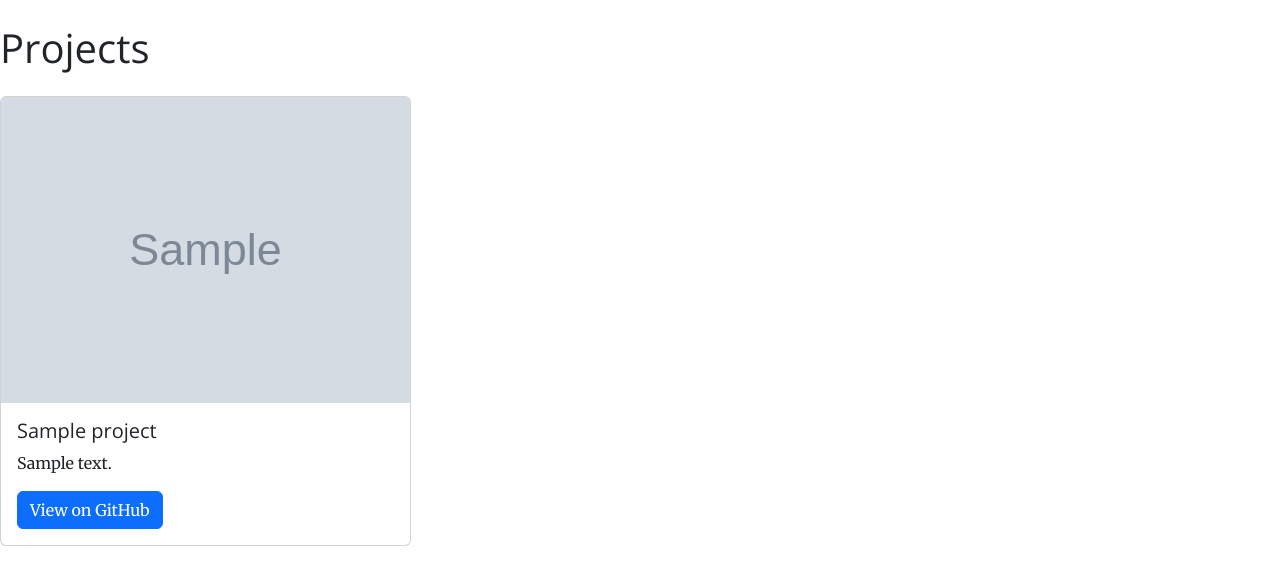
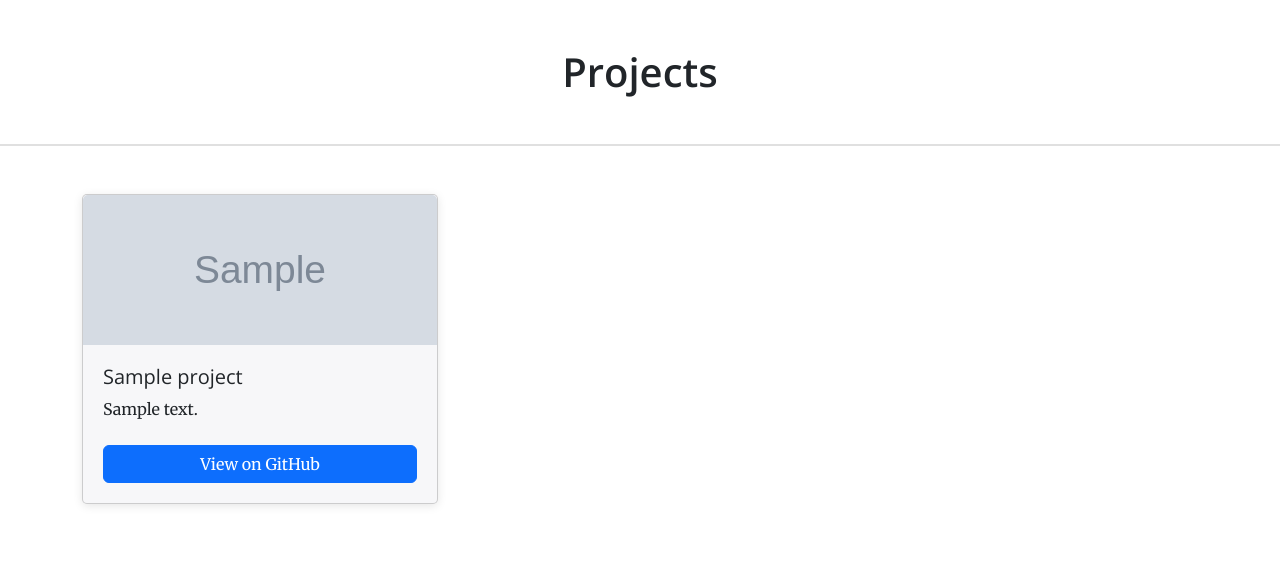
Before and after one commit to MariosAvraam/portfolio-website, a Flask app: page /projects in a window 1280 px wide. Shown: the part 56-641 px from the top of the page. Run offline with Flask 3, Linux system fonts and the light colour scheme; tables that the repository leaves empty hold one stand-in row (values such as "Sample post"); grey boxes marked "Sample" are stand-in pictures.

Commit message:
Chnage styling for project cards. Change title styling for projects page.

```diff
--- a/static/css/styles.css
+++ b/static/css/styles.css
@@ -31,13 +31,43 @@ h1, h2, h3, h4, h5, h6, .navbar-brand {
     align-items: center;
 }
 
+/* Even cards */
+.col-md-4:nth-child(even) .card {
+    background-color: #e6e6e6;
+}
+
 .card {
     transition: all 0.3s ease;
+    height: 100%; /* To ensure consistent height */
+    border-radius: 5px; /* rounded corners */
+    overflow: hidden; /* keep child content (like images) within the rounded corners */
+    box-shadow: 0 2px 10px rgba(0, 0, 0, 0.1); /* subtle shadow */
+    transition: all 0.3s ease;
+    background-color: #f7f7f9; /* default background color */
+}
+
+.card-img-top {
+    height: 150px; /* fixed height */
+    object-fit: cover; /* cover the allocated space */
+    width: 100%; /* ensure it spans the full width of the card */
 }
 
 .card:hover {
     transform: scale(1.05);
-    box-shadow: 0px 4px 15px rgba(0, 0, 0, 0.2);
+    box-shadow: 0 4px 20px rgba(0, 0, 0, 0.15); /* enhanced shadow on hover */
+}
+
+.card-body {
+    display: flex;
+    flex-direction: column; /* To make sure the button sticks to the bottom */
+    justify-content: space-between;
+    padding: 20px; /* spacing inside the card */
+}
+
+.card-text {
+    max-height: 150px;
+    overflow-y: auto;
+    flex-grow: 1; /* Ensures the text area expands to fill available space */
 }
 
 footer {
--- a/templates/projects.html
+++ b/templates/projects.html
@@ -1,27 +1,29 @@
 {% extends 'layout.html' %}
 
 {% block content %}
-<h1 class="my-4">Projects</h1>
+<h1 class="text-center py-5 section-title mb-5">Projects</h1>
+<div class="container">
   <div class="row">
     {% for project in projects %}
-  <div class="col-md-4">
-    <div class="card mb-4">
+    <div class="col-md-4 mb-4">
+      <div class="card h-100">
         {% if project.image_url %}
         <img src="{{ project.image_url }}" class="card-img-top" alt="{{ project.title }}">
         {% endif %}
-      <div class="card-body">
+        <div class="card-body d-flex flex-column">
           <h5 class="card-title">
             {{ project.title }}
           </h5>
-        <p class="card-text">
+          <p class="card-text flex-grow-1 overflow-auto">
             {{ project.description }}
           </p>
           {% if project.github_url %}
-        <a href="{{ project.github_url }}" class="btn btn-primary" target="_blank">View on GitHub</a>
+          <a href="{{ project.github_url }}" class="btn btn-primary mt-2" target="_blank">View on GitHub</a>
           {% endif %}
         </div>
       </div>
     </div>
     {% endfor %}
   </div>
+</div>
 {% endblock %}
```
Lines whose indentation alone changed are shown as unchanged.
